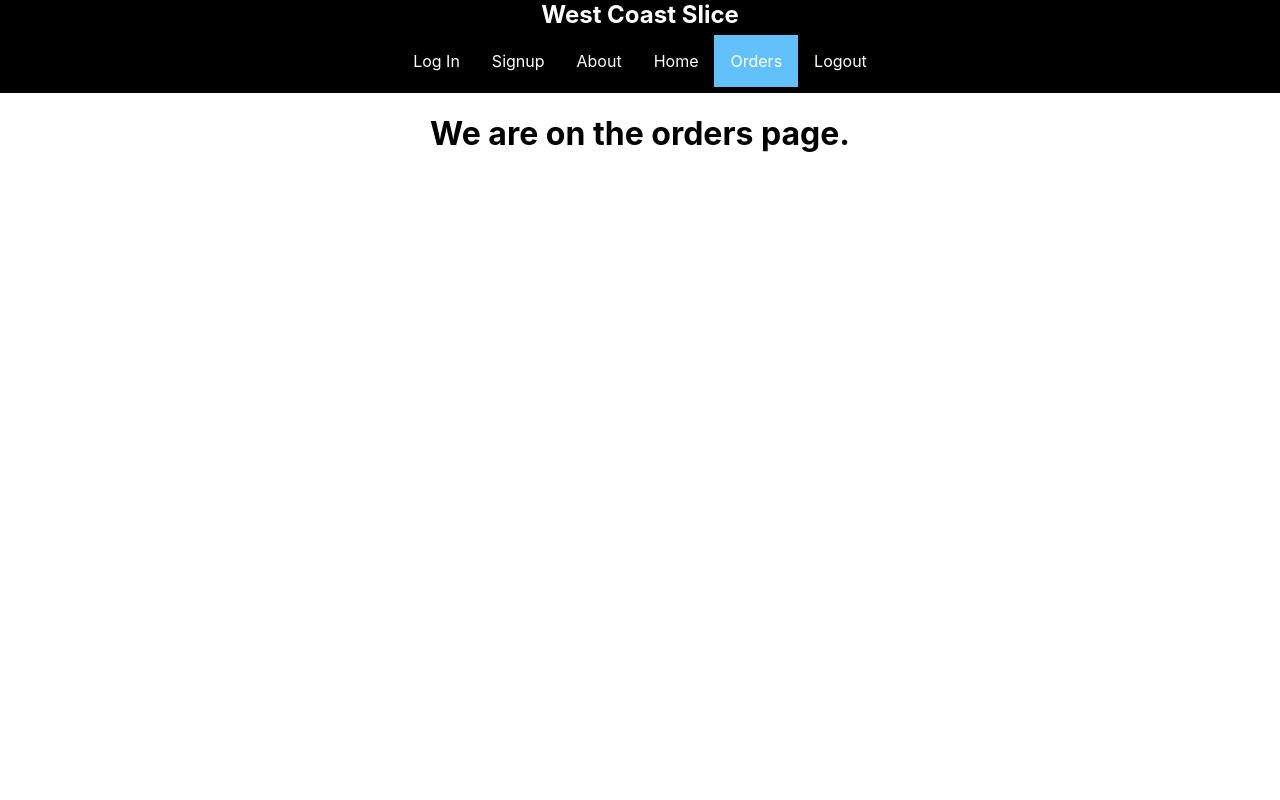
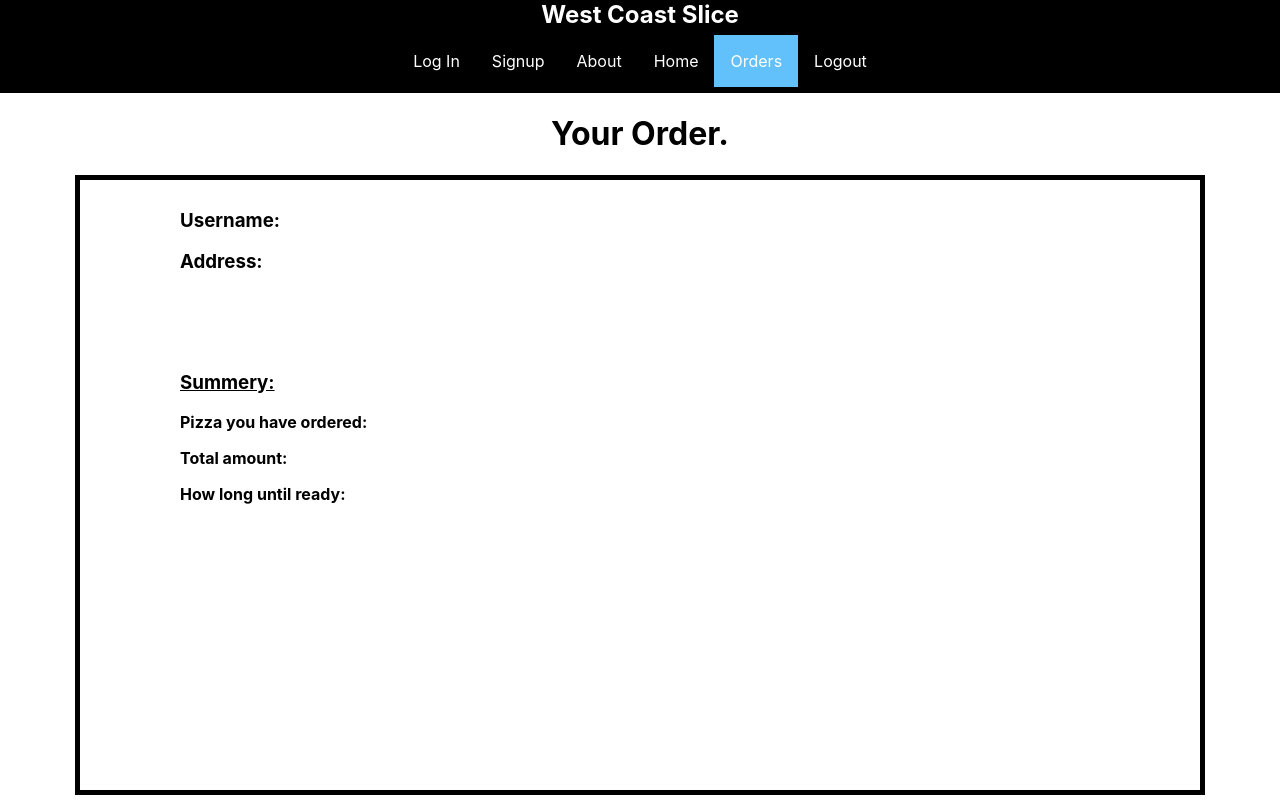
Before and after one commit to JustinDMc/West-Coast-Slice, a React (Create React App) app in the folder client/: page /orders in a window 1280 px wide. Built offline with nearby package versions, Linux system fonts and the light colour scheme; no server answers.

Commit message:
Order layout

```diff
--- a/client/src/Home.js
+++ b/client/src/Home.js
@@ -3,7 +3,7 @@ import React from 'react'
 export default function Home( {currentUser, pizzaCollection} ) {
 
     return (
-        <div style={{display: "table"}} className="home-screen-div">
+        <div  className="home-screen-div">
             <div className="pizzaContainer">
                 <h1>Welcome {currentUser.username}, we are on the home page.</h1>
                 {pizzaCollection.map(pizza =>
--- a/client/src/Orders.js
+++ b/client/src/Orders.js
@@ -1,10 +1,19 @@
 import React from 'react'
 
-function Orders() {
+function Orders( {currentUser}) {
     return (
         <div style={{textAlign: 'center'}}>
-            <div>
-                <h1>We are on the orders page.</h1>
+                <h1>Your Order.</h1>
+        <div className="userOrder">
+                <h3>Username:</h3>
+                <h3>Address:</h3>
+                <br></br>
+                <br></br>
+                <br></br>
+                <h3 style={{textDecoration: 'underline'}}>Summery:</h3>
+                <p style={{fontWeight: "bold"}}>Pizza you have ordered:</p>
+                <p style={{fontWeight: "bold"}}>Total amount:</p>
+                <p style={{fontWeight: "bold"}}>How long until ready:</p>
             </div>
         </div>
     )
--- a/client/src/index.css
+++ b/client/src/index.css
@@ -11,3 +11,17 @@ code {
   font-family: source-code-pro, Menlo, Monaco, Consolas, 'Courier New',
     monospace;
 }
+
+.userOrder {
+  text-align: left;
+  border: 5px solid black;
+  max-height: 100px;
+  max-height: 300px;
+  padding: 100px;
+  padding-top: 10px;
+  padding-bottom: 300px;
+  margin-left: 75px;
+  margin-right: 75px;
+
+}
+/* style = {{border: "5px solid black", maxLength: "100px", maxHeight: "300px",  padding: "6px", borderRadius: "8px"}} */
```
Also changed, not shown: client/src/App.css (line endings or trailing spaces).
